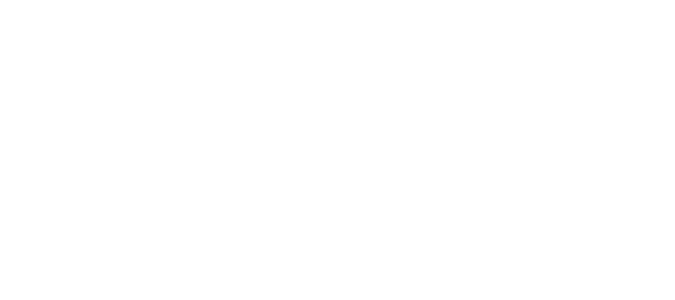
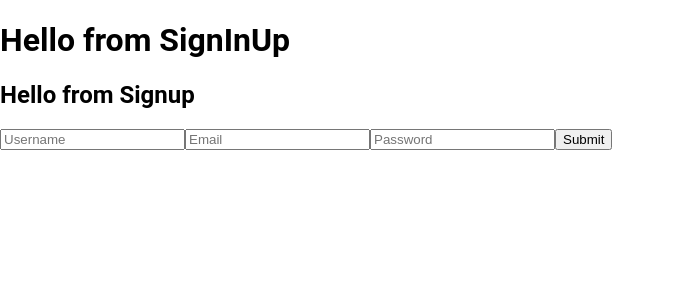
Before and after one commit to EranAAA/Chatty-Frontend, a React (Create React App) app: page /user-auth in a window 1280 px wide. Before the commit this address had no page. Shown: the top 300 px of the page, without its empty margins (0-675 px from the left). Built offline with nearby package versions, Linux system fonts and the light colour scheme; a web font is replaced by a local one.

Commit message:
add auth logics

```diff
--- /dev/null
+++ b/src/cmps/sign-in.jsx
@@ -0,0 +1,37 @@
+import React, { useState } from 'react';
+import { Link } from 'react-router-dom'
+
+export const SignIn = ({ signUp, users }) => {
+
+   const [username, setUsername] = useState('')
+   const [email, setEmail] = useState('')
+   const [password, setPassword] = useState('')
+   const [isExist, setIsExist] = useState(false)
+
+   const handleChange = ({ target, users }) => {
+      if (target.name === 'username') setUsername(target.value)
+      if (target.name === 'email') setEmail(target.value)
+      if (target.name === 'password') setPassword(target.value)
+   }
+
+   const onSignup = () => {
+      if (isUserExist()) return setIsExist(true)
+      signUp({ fullname: username, username: email, password })
+   }
+
+   const isUserExist = () => {
+      return users.some(user => user.email === email)
+   }
+
+   return (
+      <section className="sign-up">
+         <h1>Hello from Signup</h1>
+         <input type="text" name='username' value={username} placeholder='Username' onChange={handleChange} />
+         <input type="email" name="email" placeholder='Email' value={email} onChange={handleChange} />
+         <input type="password" name="password" placeholder='Password' value={password} onChange={handleChange} />
+         <button onClick={onSignup}>Submit</button>
+         {isExist && <Link to="/SignIn">LogIn</Link> }
+      </section>
+   )
+
+}
--- /dev/null
+++ b/src/cmps/sign-up.jsx
@@ -0,0 +1,37 @@
+import React, { useState } from 'react';
+import { Link } from 'react-router-dom'
+
+export const SignUp = ({ signUp, users }) => {
+
+   const [username, setUsername] = useState('')
+   const [email, setEmail] = useState('')
+   const [password, setPassword] = useState('')
+   const [isExist, setIsExist] = useState(false)
+
+   const handleChange = ({ target, users }) => {
+      if (target.name === 'username') setUsername(target.value)
+      if (target.name === 'email') setEmail(target.value)
+      if (target.name === 'password') setPassword(target.value)
+   }
+
+   const onSignup = () => {
+      if (isUserExist()) return setIsExist(true)
+      signUp({ fullname: username, username: email, password })
+   }
+
+   const isUserExist = () => {
+      return users.some(user => user.email === email)
+   }
+
+   return (
+      <section className="sign-up">
+         <h1>Hello from Signup</h1>
+         <input type="text" name='username' value={username} placeholder='Username' onChange={handleChange} />
+         <input type="email" name="email" placeholder='Email' value={email} onChange={handleChange} />
+         <input type="password" name="password" placeholder='Password' value={password} onChange={handleChange} />
+         <button onClick={onSignup}>Submit</button>
+         {isExist && <Link to="user-auth/sign-in">LogIn</Link> }
+      </section>
+   )
+
+}
--- a/src/pages/home-page.jsx
+++ b/src/pages/home-page.jsx
@@ -1,11 +1,11 @@
 import React from 'react'
-import {Link} from 'react-router-dom'
+import { Link } from 'react-router-dom'
 
 export const Homepage = () => {
     return (
         <div>
             <h1>Hello from homepage</h1>
-            <Link to="/signIn-signUp">LogIn</Link>
+            <Link to="/user-auth">LogIn</Link>
         </div>
     )
 }
--- a/src/pages/signin-signup.jsx
+++ b/src/pages/user-auth.jsx
@@ -1,11 +1,13 @@
 import React, { useEffect } from 'react'
 import { useDispatch, useSelector } from 'react-redux/es/exports'
+import { Link } from 'react-router-dom'
+
 import { loadUsers } from '../store/actions/user.action.js'
-import { userService } from "../services/user.service.js"
+import { SignUp } from '../cmps/sign-up'
 
-export const SignInUp = () => {
+export const UserAuth = () => {
    const dispatch = useDispatch()
-   const users = useSelector(({ userReducer }) => userReducer)
+   const { users } = useSelector(({ userModule }) => userModule)
 
    useEffect(() => {
       loadData()
@@ -15,9 +17,15 @@
       await dispatch(loadUsers())
    }
 
+   const signUp = (newUser) => {
+      console.log(newUser);
+   }
+
    return (
       <div>
          <h1>Hello from SignInUp</h1>
+         <SignUp signUp={signUp} users={users} />
+         <Link to="user-auth/sign-up"></Link>
       </div>
    )
 }
--- a/src/services/user.service.js
+++ b/src/services/user.service.js
@@ -9,7 +9,6 @@
             _id: 101,
             username: 'ronen',
             password: 'r123',
-            fullName: 'ronenberger',
             email: 'ronenberger@gmail.com',
             friends: [{
                 _id: 102,
@@ -21,7 +20,6 @@
             _id: 102,
             username: 'or',
             password: 'o123',
-            fullName: 'orgeva',
             email: 'orgeva@gmail.com',
             friends: [{
                 _id: 101,
@@ -33,7 +31,6 @@
             _id: 103,
             username: 'noga',
             password: 'n123',
-            fullName: 'nogashalev',
             email: 'nogashalev@gmail.com',
             friends: [
                 {
--- a/src/store/actions/user.action.js
+++ b/src/store/actions/user.action.js
@@ -4,7 +4,6 @@
    try {
       return async (dispatch) => {
          const users = await userService.getUsers()
-         console.log(users);
          dispatch({ type: 'SET_USERS', users })
          return users
       }
--- a/src/store/reducers/user.reducer.js
+++ b/src/store/reducers/user.reducer.js
@@ -27,6 +27,5 @@
     }
     // For debug:
     window.userState = newState
-    console.log('State:', newState)
     return newState
 }
```
Also changed, not shown: src/routes.js (+14 -4 lines).
